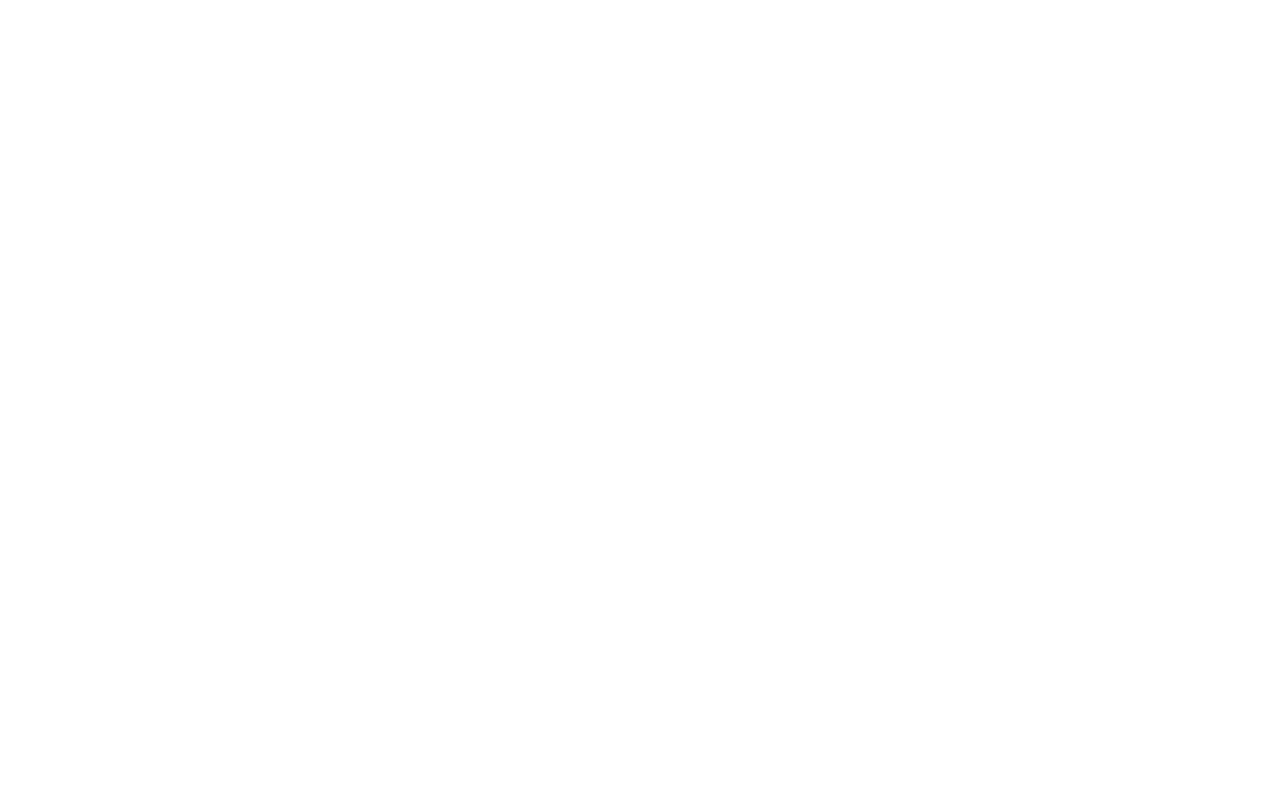
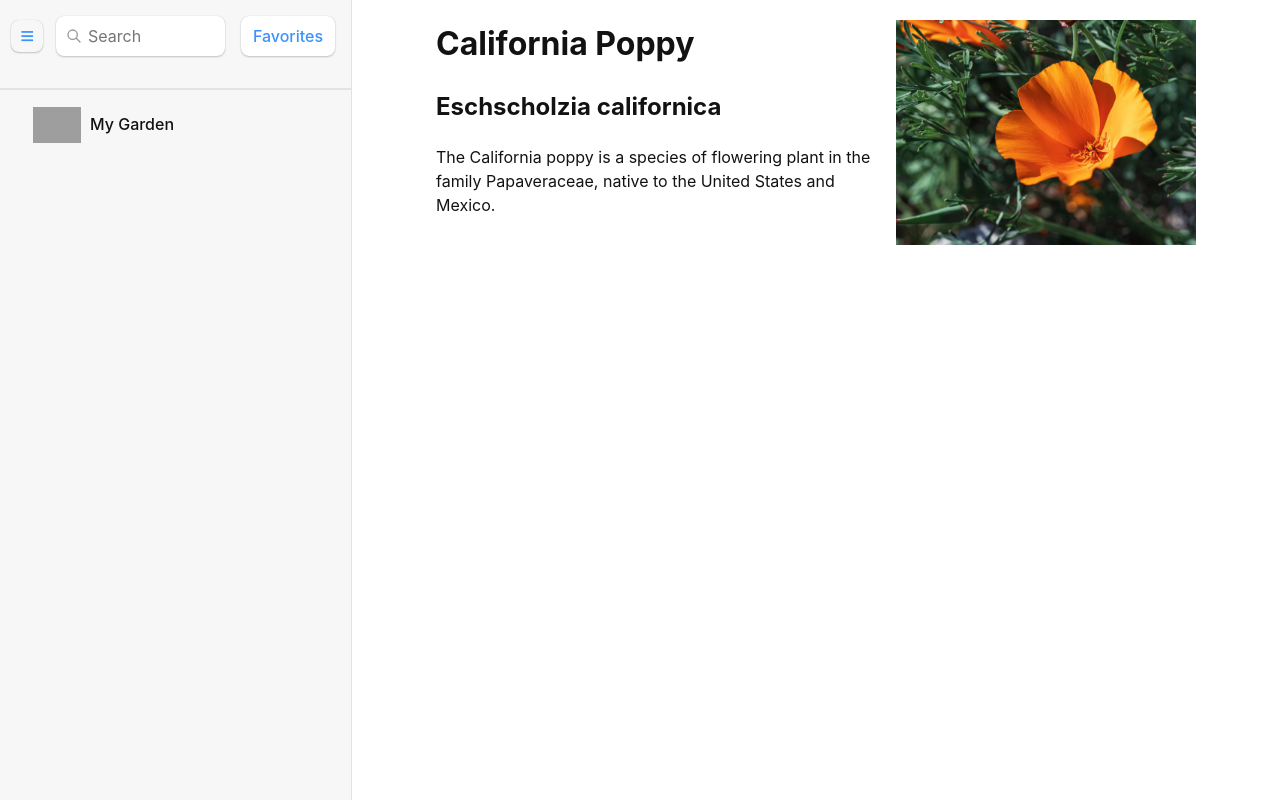
Before and after one commit to nyfz18/Gardens, a React (Vite) app: page /products/1 in a window 1280 px wide. Before the commit this address had no page. Built offline with nearby package versions, Linux system fonts and the light colour scheme; grey boxes are pictures that could not be loaded.

Commit message:
added more pages

```diff
--- a/src/components/ProductDetails.jsx
+++ b/src/components/ProductDetails.jsx
@@ -1,5 +1,3 @@
-// ProductDetails.jsx
-
 import React from 'react';
 import { useParams } from 'react-router-dom';
 
@@ -25,7 +23,41 @@
     species: 'Alcea rosea',
     description: 'Hollyhocks are flowering plants that are known for their tall, spiky stems and colorful blossoms.'
   },
-    // Add more products as needed
+  {
+    id: 4,
+    image: '/images/nasturtium.jpg',
+    name: 'Garden Nasturtium',
+    species: 'Tropaeolum majus',
+    description: 'The garden nasturtium is a flowering plant in the family Tropaeolaceae, native to South and Central America.'
+  },
+  {
+    id: 5,
+    image: '/images/valerian.jpg',
+    name: 'Valerian',
+    species: 'Valeriana officinalis',
+    description: 'Valerian is a perennial flowering plant in the family Caprifoliaceae, native to Europe and Asia.'
+  },
+  {
+    id: 6,
+    image: '/images/evergreencandy.jpg',
+    name: 'Evergreen Candytuft',
+    species: 'Iberis sempervirens',
+    description: 'The evergreen candytuft is a flowering plant in the family Brassicaceae, native to southern Europe.'
+  },
+  {
+    id: 7,
+    image: '/images/cornflower.jpeg',
+    name: 'Cornflower',
+    species: 'Centaurea cyanus',
+    description: 'The cornflower is a flowering plant in the family Asteraceae, native to Europe.'
+  },
+  {
+    id: 8,
+    image: '/images/aconite.jpg',
+    name: 'Aconite',
+    species: 'Aconitum napellus',
+    description: 'Aconite is a genus of flowering plants belonging to the family Ranunculaceae, native to mountainous regions of the Northern Hemisphere.'
+  },
 ];
 
 const ProductDetails = () => {
@@ -37,11 +69,19 @@
   }
 
   return (
-    <div className="product-details">
-      <img src={product.image} alt={product.name} className="product-details-image" />
+    <div className="product-details-container">
+      <div className="product-details-image-container">
+        <img
+          src={product.image}
+          alt={product.name}
+          className="product-details-image"
+        />
+      </div>
+      <div className="product-details-text-container">
         <h1>{product.name}</h1>
         <h2>{product.species}</h2>
         <p>{product.description}</p>
+      </div>
     </div>
   );
 };
--- a/src/index.css
+++ b/src/index.css
@@ -528,3 +528,30 @@
   flex-direction: column;
   justify-content: space-between; /* Space between content */
 }
+
+.product-details-container {
+  display: flex;
+  max-width: 800px; /* Example max-width for the container */
+  margin: 0 auto; /* Center the container horizontally */
+  padding: 20px; /* Add padding for buffer from the page edge */
+}
+
+.product-details-text-container {
+  flex: 1; /* Allow text to grow and overflow as needed */
+  order: 1; /* Change order to 1 to move this container to the first position */
+}
+
+.product-details-image-container {
+  flex: 0 0 300px; /* Fixed width for the image */
+  margin-left: 20px; /* Space between image and text */
+  order: 2; /* Change order to 2 to move this container to the second position */
+}
+
+.product-details-image {
+  width: 100%;
+  height: auto;
+}
+
+.product-details-text-container h1 {
+  margin-top: 0; /* Remove default margin for h1 */
+}
--- a/src/main.jsx
+++ b/src/main.jsx
@@ -1,6 +1,5 @@
 import * as React from "react";
 import * as ReactDOM from "react-dom/client";
-
 import {
   createBrowserRouter,
   RouterProvider,
@@ -8,24 +7,13 @@
 
 import "./index.css";
 
-import Root, { loader as rootLoader,
-  action as rootAction,
- } from "./routes/root";
-
+import Root, { loader as rootLoader, action as rootAction } from "./routes/root";
 import ErrorPage from "./error-page";
-
-import Contact, {
-  loader as contactLoader,
-  action as contactAction,
-} from "./routes/contact";
-
-import EditContact, {
-  action as editAction,
-} from "./routes/edit";
-
+import Contact, { loader as contactLoader, action as contactAction } from "./routes/contact";
+import EditContact, { action as editAction } from "./routes/edit";
 import { action as destroyAction } from "./routes/destroy";
 import Index from "./routes/index";
-
+import ProductDetails from "./components/ProductDetails"; // Ensure this path is correct
 
 const router = createBrowserRouter([
   {
@@ -36,31 +24,14 @@
     errorElement: <ErrorPage />,
     children: [
       {
-        children: [
-          { index: true, element: <Index /> },
-
-          {
-            path: "contacts/:contactId",
-            element: <Contact />,
-            loader: contactLoader,
-            action: contactAction,
-
-          },
-          {
-            path: "contacts/:contactId/edit",
-            element: <EditContact />,
-            loader: contactLoader,
-            action: editAction,
-          },
-          {
-            path: "contacts/:contactId/destroy",
-            action: destroyAction,
-            errorElement: <div>Oops! There was an error.</div>,
-          },
-        ],
-      }
-    ]
-
+        index: true,
+        element: <Index />,
+      },
+      {
+        path: "products/:id",
+        element: <ProductDetails />,
+      },
+    ],
   },
 ]);
 
--- a/src/routes/root.jsx
+++ b/src/routes/root.jsx
@@ -46,7 +46,7 @@
         >
           {isSidebarOpen ? "≡" : "≡"}
         </button>
-        <h1>Gardens</h1>
+        <h1>My Garden</h1>
         <div>
           <Form id="search-form" role="search">
             <input
@@ -66,37 +66,11 @@
             />
             <div id="search-spinner" aria-hidden hidden={!searching} />
             <div className="sr-only" aria-live="polite"></div>
-            <button type="submit">New</button>
+            <button type="submit">Favorites</button>
           </Form>
 
         </div>
-        <nav>
-          {contacts.length ? (
-            <ul>
-              {contacts.map((contact) => (
-                <li key={contact.id}>
-                  <NavLink
-                    to={`contacts/${contact.id}`}
-                    className={({ isActive, isPending }) =>
-                      isActive ? "active" : isPending ? "pending" : ""
-                    }
-                  >
-                    {contact?.twitter ? (
-                      <>{contact?.twitter}</>
-                    ) : (
-                      <i>No Label</i>
-                    )}{" "}
-                    {contact.favorite && <span>★</span>}
-                  </NavLink>
-                </li>
-              ))}
-            </ul>
-          ) : (
-            <p>
-              <i>No bouquets...</i>
-            </p>
-          )}
-        </nav>
+
       </div>
       <div
         id="detail"
```
Also changed, not shown: src/components/ProductList.jsx (+1 -6 lines), src/routes/index.jsx (+5 -3 lines). Lines whose indentation alone changed are shown as unchanged.
